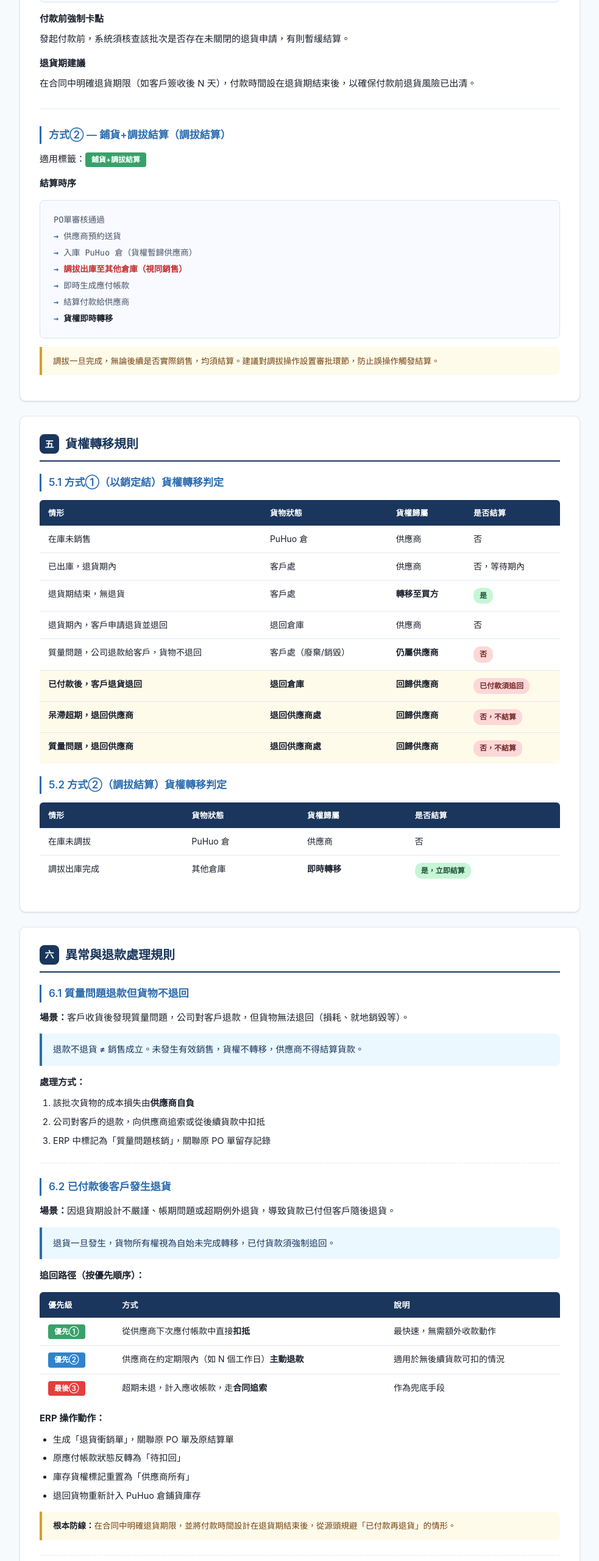
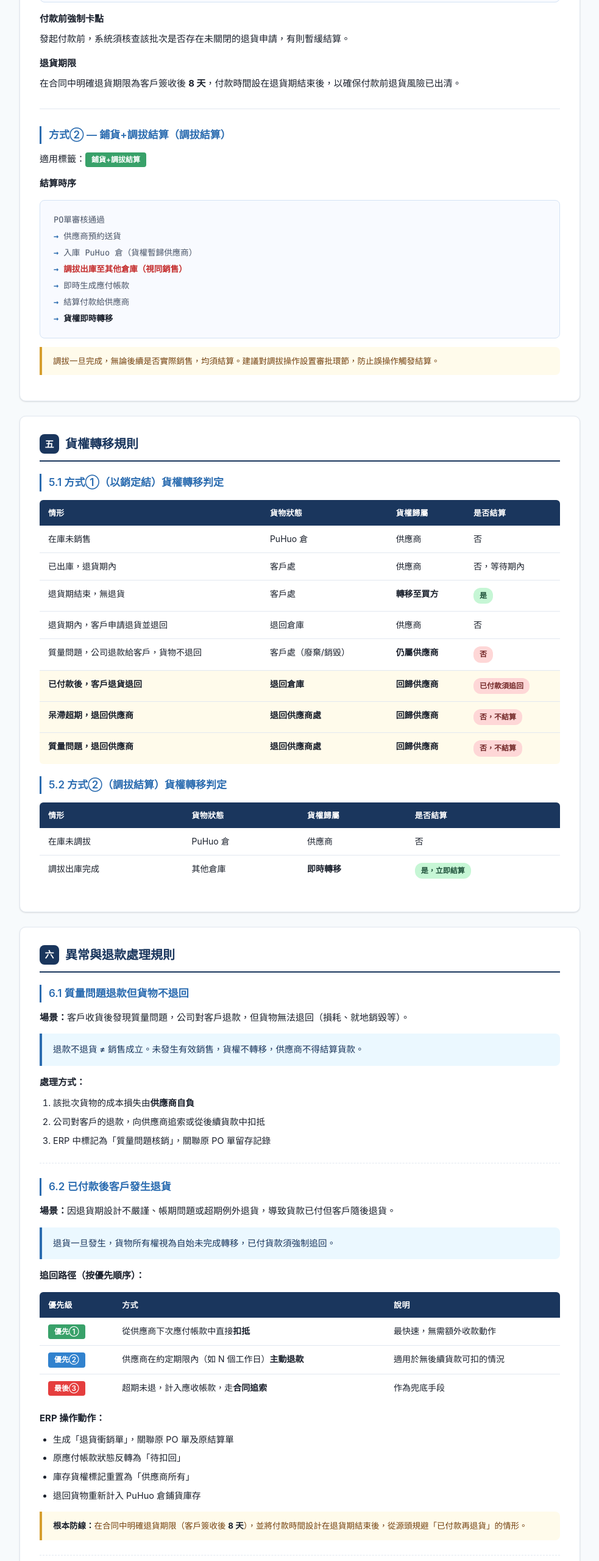
Before and after one commit to heryma99/puhuo-proposal, a plain HTML site: page index.html in a window 1280 px wide. Shown: the part 2660-5220 px from the top of the page at 61% size, without its empty margins (148-1131 px from the left). Drawn offline with Linux system fonts and the light colour scheme.

Commit message:
update: specify return period as 8 days after customer signing

```diff
--- a/index.html
+++ b/index.html
@@ -425,8 +425,8 @@
     <div class="sub-sub-title">付款前強制卡點</div>
     <p>發起付款前，系統須核查該批次是否存在未關閉的退貨申請，有則暫緩結算。</p>
 
-    <div class="sub-sub-title">退貨期建議</div>
-    <p>在合同中明確退貨期限（如客戶簽收後 N 天），付款時間設在退貨期結束後，以確保付款前退貨風險已出清。</p>
+    <div class="sub-sub-title">退貨期限</div>
+    <p>在合同中明確退貨期限為客戶簽收後 <strong>8 天</strong>，付款時間設在退貨期結束後，以確保付款前退貨風險已出清。</p>
 
     <hr style="border:none;border-top:1px solid var(--border);margin:28px 0;">
 
@@ -575,7 +575,7 @@
       <li>退回貨物重新計入 PuHuo 倉鋪貨庫存</li>
     </ul>
 
-    <div class="note"><strong>根本防線：</strong>在合同中明確退貨期限，並將付款時間設計在退貨期結束後，從源頭規避「已付款再退貨」的情形。</div>
+    <div class="note"><strong>根本防線：</strong>在合同中明確退貨期限（客戶簽收後 <strong>8 天</strong>），並將付款時間設計在退貨期結束後，從源頭規避「已付款再退貨」的情形。</div>
 
     <hr style="border:none;border-top:1px dashed var(--border);margin:24px 0;">
 
@@ -770,8 +770,8 @@
   <div class="section">
     <div class="section-title"><span class="num">十</span>合同建議條款（核心條款摘要）</div>
     <ol class="contract-list">
-      <li><strong>結算時間：</strong>方式①於客戶簽收後第 N 天（退貨期結束後）發起付款；方式②於調拔出庫確認後第 N 個工作日發起付款。</li>
-      <li><strong>退貨期：</strong>明確客戶退貨期限，付款時間設計在退貨期結束後，避免先付款再退貨。</li>
+      <li><strong>結算時間：</strong>方式①於客戶簽收後第 <strong>8 天</strong>（退貨期結束後）發起付款；方式②於調拔出庫確認後第 N 個工作日發起付款。</li>
+      <li><strong>退貨期：</strong>明確客戶退貨期限為簽收後 <strong>8 天</strong>，付款時間設計在退貨期結束後，避免先付款再退貨。</li>
       <li><strong>質量責任：</strong>因供應商產品質量問題導致客戶退款但無法退回貨物的，視為供應商未完成有效交付，公司不予結算該批次貨款，相關損失由供應商承擔。</li>
       <li><strong>退款追回：</strong>因任何原因導致貨款已付但客戶退貨的，供應商應在 N 個工作日內退還貨款，或授權公司從後續應付帳款中直接扣抵。</li>
       <li><strong>貨權確認：</strong>鋪貨期間商品貨權歸供應商，未觸發結算條件前公司不承擔庫存損失風險（質量問題除外，由供應商承擔）。</li>
```
